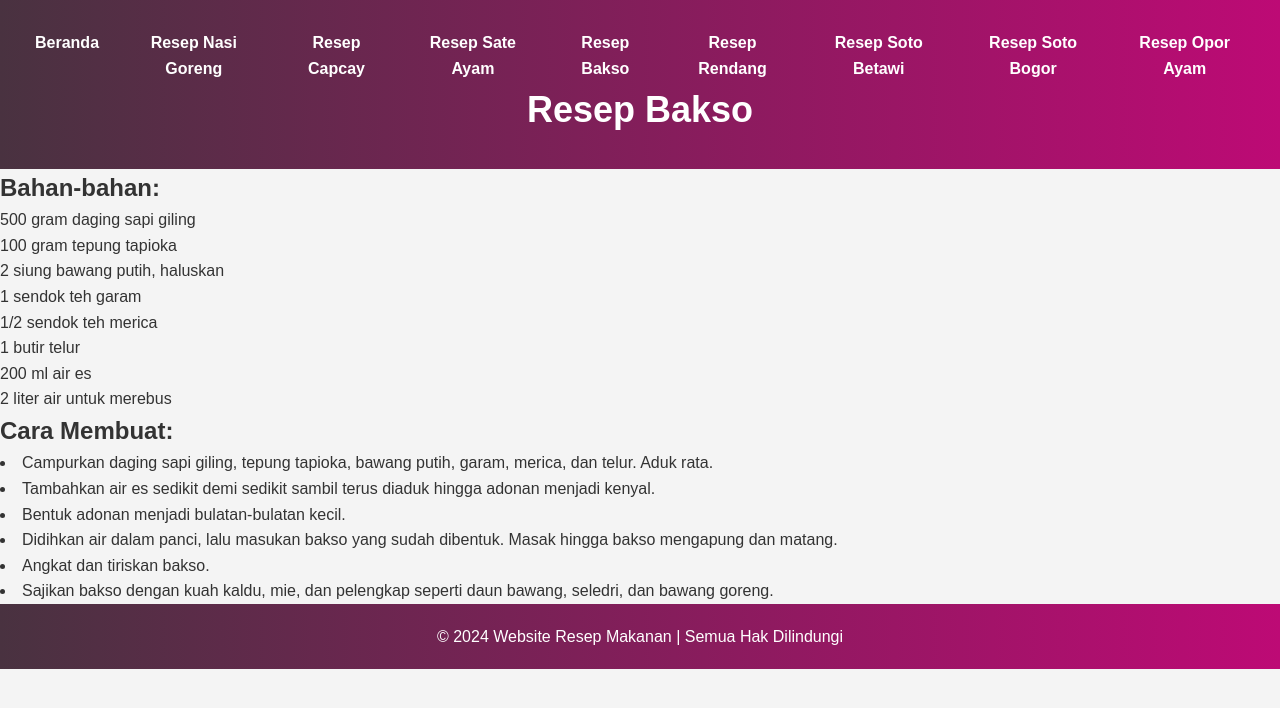
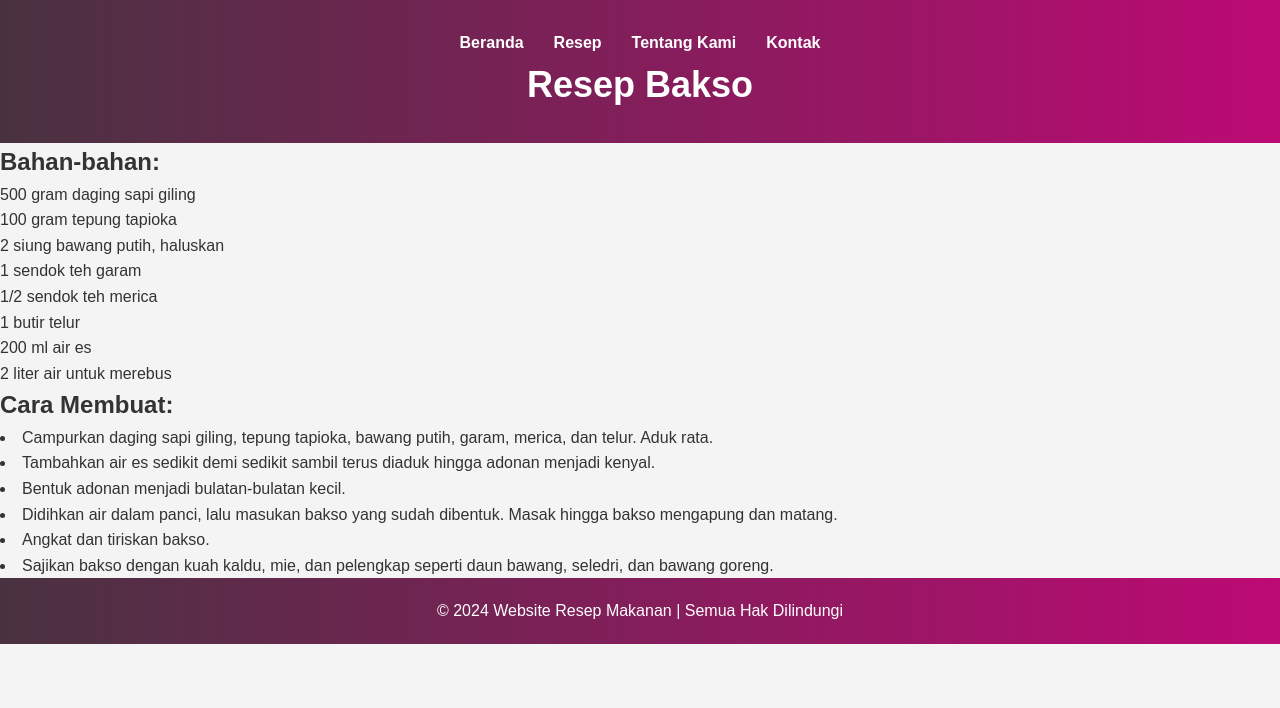
Before and after one commit to fakhridp28/resepmakanan, a plain HTML site: page bakso.html in a window 1280 px wide. Drawn offline with Linux system fonts and the light colour scheme.

Commit message:
Add files via upload

```diff
--- a/bakso.html
+++ b/bakso.html
@@ -13,18 +13,13 @@
         <nav>
             <ul>
                 <li><a href="index.html">Beranda</a></li>
-                <li><a href="nasi-goreng.html">Resep Nasi Goreng</a></li>
-                <li><a href="capcay.html">Resep Capcay</a></li>
-                <li><a href="sate-ayam.html">Resep Sate Ayam</a></li>
-                <li><a href="bakso.html">Resep Bakso</a></li>
-                <li><a href="rendang.html">Resep Rendang</a></li>
-                <li><a href="soto-betawi.html">Resep Soto Betawi</a></li>
-                <li><a href="soto-bogor.html">Resep Soto Bogor</a></li>
-                <li><a href="opor-ayam.html">Resep Opor Ayam</a></li>
-                <!-- Tambahkan link ke halaman resep lainnya -->
+                <li><a href="index.html#recipes">Resep</a></li>
+                <li><a href="index.html#about">Tentang Kami</a></li>
+                <li><a href="index.html#contact">Kontak</a></li>
             </ul>
         </nav>
         <h1>Resep Bakso</h1>
+
     </header>
 
     <!-- Detail Resep -->
```
